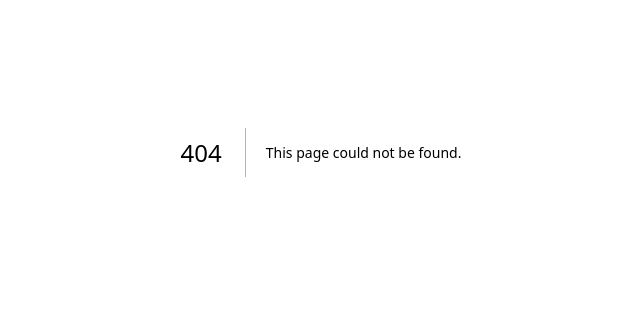
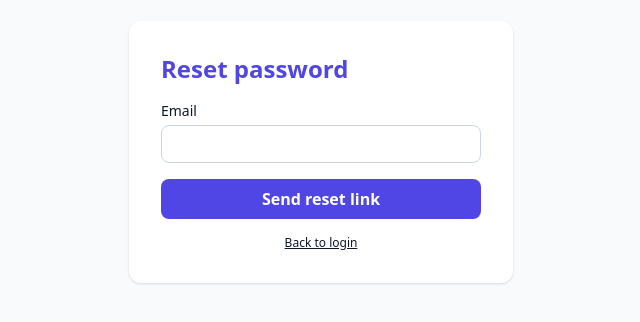
Before and after one commit to mubashwirhassan/Lead-Flow, a Next.js app: page /forgot-password in a window 1280 px wide. Before the commit this address had no page. Shown: the part 248-570 px from the top of the page, without its empty margins (319-959 px from the left). Built offline with nearby package versions, Linux system fonts and the light colour scheme.

Commit message:
Add forgot-password page

```diff
--- /dev/null
+++ b/src/app/forgot-password/page.tsx
@@ -0,0 +1,48 @@
+"use client";
+
+import { useState } from "react";
+
+export default function ForgotPasswordPage() {
+  const [email, setEmail] = useState("");
+  const [message, setMessage] = useState("");
+  const [busy, setBusy] = useState(false);
+
+  async function submit(e: React.FormEvent) {
+    e.preventDefault();
+    setBusy(true);
+    setMessage("");
+    try {
+      const res = await fetch("/api/v1/auth/forgot-password", {
+        method: "POST",
+        headers: { "Content-Type": "application/json" },
+        body: JSON.stringify({ email }),
+      });
+      const data = await res.json();
+      if (!res.ok) throw new Error(data.error || "Request failed");
+      setMessage(data.message || "Check your email.");
+    } catch (err) {
+      setMessage(err instanceof Error ? err.message : "Request failed");
+    } finally {
+      setBusy(false);
+    }
+  }
+
+  return (
+    <div className="min-h-screen flex items-center justify-center px-4">
+      <form onSubmit={submit} className="w-full max-w-sm bg-white rounded-xl shadow p-8 space-y-4">
+        <h1 className="text-2xl font-bold text-brand-600">Reset password</h1>
+        {message && <p className="text-sm text-slate-700 bg-slate-100 rounded p-2">{message}</p>}
+        <label className="block text-sm font-medium" htmlFor="email">Email
+          <input id="email" type="email" required value={email}
+            onChange={(e) => setEmail(e.target.value)}
+            className="mt-1 w-full rounded-lg border border-slate-300 px-3 py-2" />
+        </label>
+        <button disabled={busy} type="submit"
+          className="w-full bg-brand-600 hover:bg-brand-700 text-white rounded-lg py-2 font-semibold disabled:opacity-50">
+          {busy ? "Sending..." : "Send reset link"}
+        </button>
+        <p className="text-xs text-center"><a className="underline" href="/login">Back to login</a></p>
+      </form>
+    </div>
+  );
+}
```
